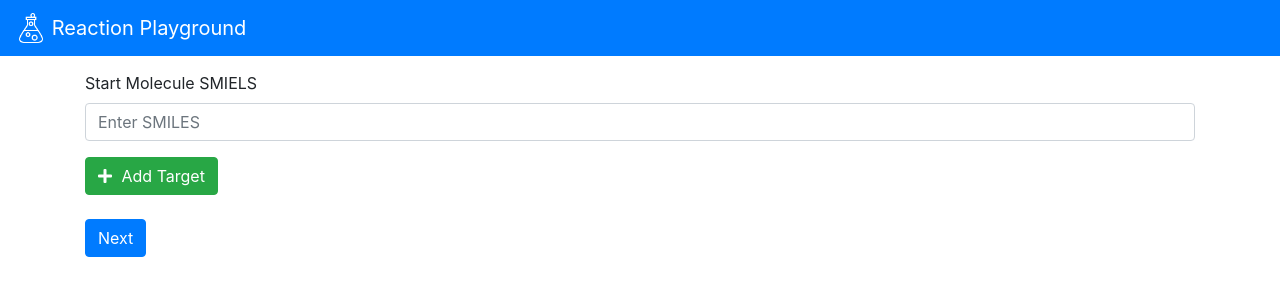
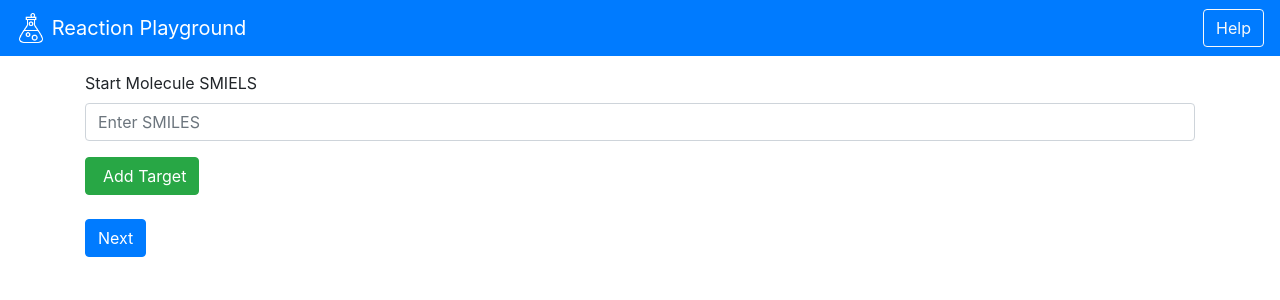
Before and after one commit to pranavm716/Reaction-Playground, a Flask app: page / in a window 1280 px wide. Shown: the top 300 px of the page. Run offline with Flask 3, Linux system fonts and the light colour scheme.

Commit message:
commenting out chemdoodle for now

```diff
--- a/frontend/website/templates/base.jinja
+++ b/frontend/website/templates/base.jinja
@@ -9,8 +9,9 @@
     <!-- CSS -->
     <link rel="stylesheet" href="https://cdn.jsdelivr.net/npm/bootstrap@4.3.1/dist/css/bootstrap.min.css"
         integrity="sha384-ggOyR0iXCbMQv3Xipma34MD+dH/1fQ784/j6cY/iJTQUOhcWr7x9JvoRxT2MZw1T" crossorigin="anonymous">
-    <link rel="stylesheet" href="https://cdnjs.cloudflare.com/ajax/libs/font-awesome/5.15.3/css/all.min.css">
-    {# <link rel="stylesheet" href="../static/ChemDoodle/ChemDoodleWeb.css" type="text/css">
+    <link rel="stylesheet" href="https://fonts.googleapis.com/icon?family=Material+Icons">
+    {#
+    <link rel="stylesheet" href="../static/ChemDoodle/ChemDoodleWeb.css" type="text/css">
     <link rel="stylesheet" href="../static/ChemDoodle/uis/jquery-ui-1.11.4.css" type="text/css"> #}
 
     <title>Reaction Playground</title>
@@ -28,7 +29,8 @@
     <script src="https://cdn.jsdelivr.net/npm/bootstrap@4.3.1/dist/js/bootstrap.min.js"
         integrity="sha384-JjSmVgyd0p3pXB1rRibZUAYoIIy6OrQ6VrjIEaFf/nJGzIxFDsf4x0xIM+B07jRM"
         crossorigin="anonymous"></script>
-    {# <script type="text/javascript" src="../static/ChemDoodle/ChemDoodleWeb.js"></script>
+    {#
+    <script type="text/javascript" src="../static/ChemDoodle/ChemDoodleWeb.js"></script>
     <script type="text/javascript" src="../static/ChemDoodle/uis/ChemDoodleWeb-uis.js"></script> #}
 
     {# Header/ Navbar #}
@@ -37,6 +39,11 @@
             <img src="../static/images/test-tube.png" width="30" height="30" class="d-inline-block align-top" alt="">
             Reaction Playground
         </a>
+
+        <!-- TODO: change URL to help page -->
+        <button class="btn btn-outline-light my-2 my-sm-0" type="button"
+            onclick="window.location.href='https://www.google.com'">Help</button>
+
     </nav>
 
     {# For flashing messages #}
```
